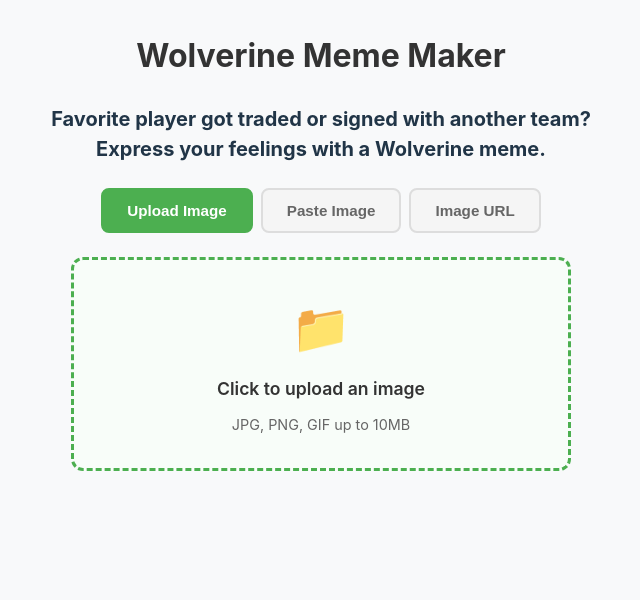
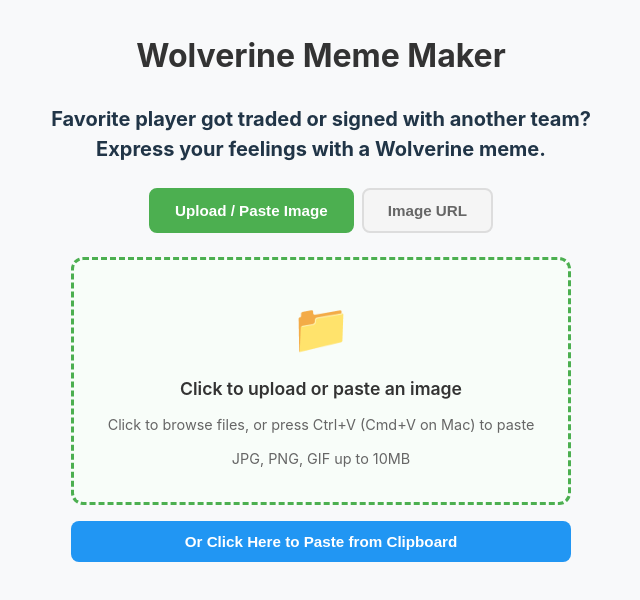
Before and after one commit to scooter3/wolverine-meme, a React (Vite) app: page / in a window 1280 px wide. Shown: the top 600 px of the page, without its empty margins (319-959 px from the left). Built offline with nearby package versions, Linux system fonts and the light colour scheme; no server answers.

Commit message:
Combine upload and paste

```diff
--- a/src/components/PlayerSearch.jsx
+++ b/src/components/PlayerSearch.jsx
@@ -67,9 +67,9 @@ function PlayerSearch({ onSearch, onDirectImage, isLoading }) {
     }
   };
 
-  // Listen for paste events when in paste mode
+  // Listen for paste events when in upload mode
   useEffect(() => {
-    if (inputMode !== 'paste') return;
+    if (inputMode !== 'upload') return;
 
     const handlePasteEvent = async (e) => {
       e.preventDefault();
@@ -118,13 +118,7 @@ function PlayerSearch({ onSearch, onDirectImage, isLoading }) {
           className={`tab-button ${inputMode === 'upload' ? 'active' : ''}`}
           onClick={() => setInputMode('upload')}
         >
-          Upload Image
-        </button>
-        <button
-          className={`tab-button ${inputMode === 'paste' ? 'active' : ''}`}
-          onClick={() => setInputMode('paste')}
-        >
-          Paste Image
+          Upload / Paste Image
         </button>
         <button
           className={`tab-button ${inputMode === 'url' ? 'active' : ''}`}
@@ -153,10 +147,13 @@ function PlayerSearch({ onSearch, onDirectImage, isLoading }) {
       )} */}
 
       {inputMode === 'upload' && (
-        <div className="upload-box">
-          <label htmlFor="file-upload" className="upload-label">
+        <div className="upload-paste-box">
+          <label htmlFor="file-upload" className="upload-paste-label">
             <span className="upload-icon">📁</span>
-            <span>Click to upload an image</span>
+            <span className="upload-title">Click to upload or paste an image</span>
+            <span className="upload-hint">
+              Click to browse files, or press Ctrl+V (Cmd+V on Mac) to paste
+            </span>
             <span className="upload-hint">JPG, PNG, GIF up to 10MB</span>
           </label>
           <input
@@ -166,19 +163,9 @@ function PlayerSearch({ onSearch, onDirectImage, isLoading }) {
             onChange={handleFileUpload}
             className="file-input"
           />
-        </div>
-      )}
-
-      {inputMode === 'paste' && (
-        <div className="paste-box">
-          <div className="paste-area">
-            <span className="paste-icon">📋</span>
-            <span className="paste-title">Paste from Clipboard</span>
-            <span className="paste-hint">Press Ctrl+V (or Cmd+V on Mac) to paste</span>
-            <button onClick={handlePasteFromClipboard} className="paste-button">
-              Or Click to Paste
-            </button>
-          </div>
+          <button onClick={handlePasteFromClipboard} className="paste-button-alt">
+            Or Click Here to Paste from Clipboard
+          </button>
         </div>
       )}
 
--- a/src/styles/PlayerSearch.css
+++ b/src/styles/PlayerSearch.css
@@ -187,3 +187,56 @@
   transform: translateY(-2px);
   box-shadow: 0 4px 8px rgba(0, 0, 0, 0.15);
 }
+
+/* Combined Upload/Paste Component */
+.upload-paste-box {
+  max-width: 500px;
+  margin: 0 auto;
+  display: flex;
+  flex-direction: column;
+  gap: 1rem;
+}
+
+.upload-paste-label {
+  display: flex;
+  flex-direction: column;
+  align-items: center;
+  justify-content: center;
+  gap: 0.75rem;
+  padding: 2rem;
+  border: 3px dashed #4CAF50;
+  border-radius: 12px;
+  background-color: #f8fdf9;
+  cursor: pointer;
+  transition: all 0.3s;
+}
+
+.upload-paste-label:hover {
+  background-color: #e8f5e9;
+  border-color: #45a049;
+  transform: translateY(-2px);
+}
+
+.upload-title {
+  font-size: 1.1rem;
+  font-weight: 600;
+  color: #333;
+}
+
+.paste-button-alt {
+  padding: 0.75rem 1.5rem;
+  font-size: 0.95rem;
+  font-weight: 600;
+  background-color: #2196F3;
+  color: white;
+  border: none;
+  border-radius: 8px;
+  cursor: pointer;
+  transition: all 0.3s;
+}
+
+.paste-button-alt:hover {
+  background-color: #1976d2;
+  transform: translateY(-2px);
+  box-shadow: 0 4px 8px rgba(0, 0, 0, 0.15);
+}
```
